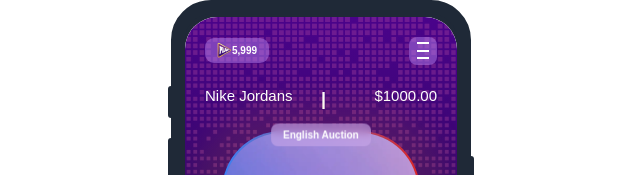
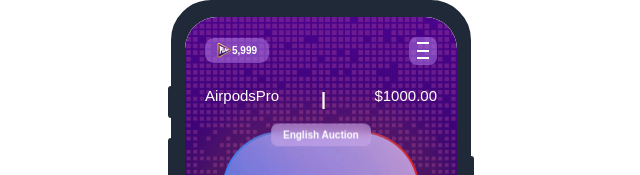
Before and after one commit to sparshkr/Eng_Auction, a Next.js app: page / in a window 1280 px wide. Shown: the top 175 px of the page, without its empty margins (319-959 px from the left). Built offline with nearby package versions, Linux system fonts and the light colour scheme.

Commit message:
Styling-8

```diff
--- a/src/app/page.tsx
+++ b/src/app/page.tsx
@@ -30,7 +30,7 @@
 const AppContent = () => {
   const [avatarUrls, setAvatarUrls] = useState<string[]>([]);
   const AuctionName = "English Auction";
-  const ProductName = "Nike Jordans";
+  const ProductName = "AirpodsPro";
   const BasePrice = 1000.0;
   const EMDprice = 200.0;
   const Reserveprice = 500.0;
@@ -106,9 +106,7 @@
             </div>
           </section>
           <NavBar />
-          <div className="h-12 hidden not-md:max-h-816:block md:hidden">
-            Hemlo
-          </div>
+          <div className="h-12 hidden not-md:max-h-816:block md:hidden"></div>
         </div>
       </div>
     </div>
```
